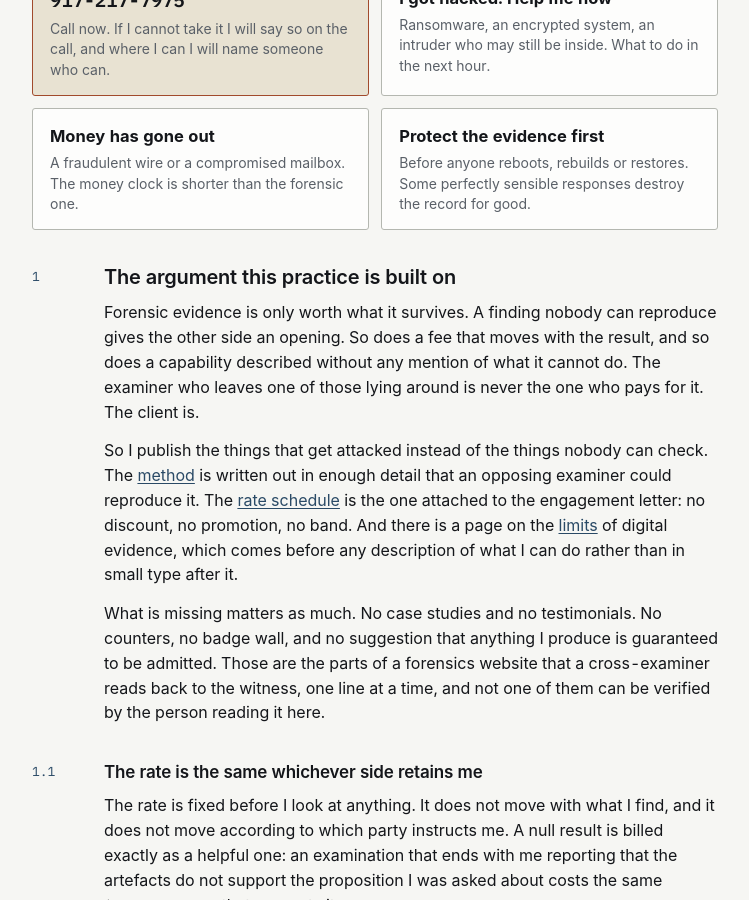
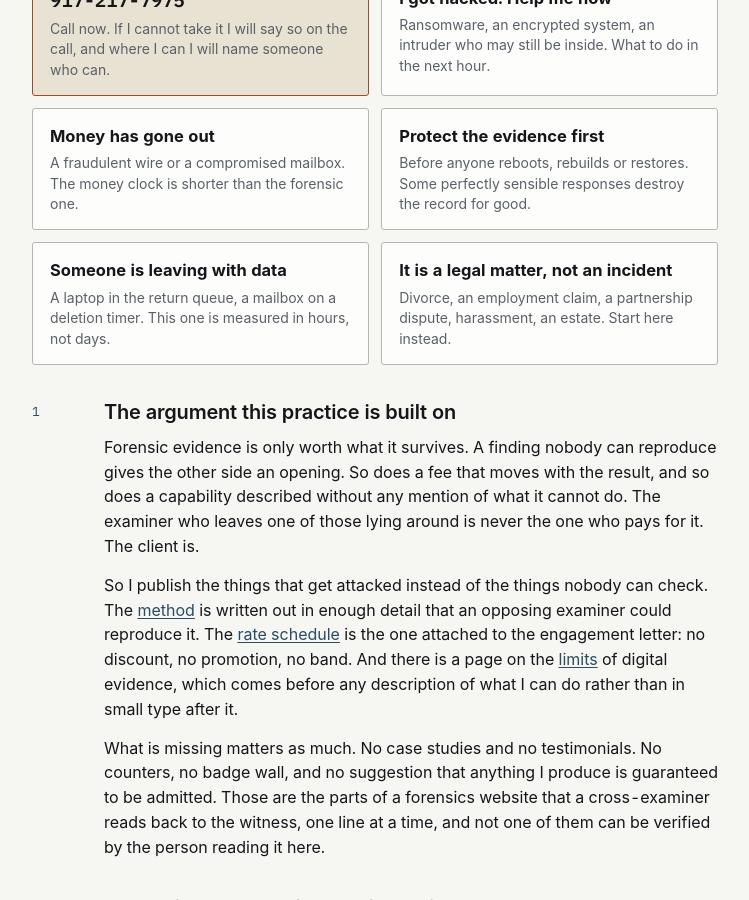
Before and after one commit to wirewalktech/forensics-wirewalk, a Jekyll site: the page built from index.html, in a window 1280 px wide and 900 px high, scrolled down 468 px. Shown: the whole window, without its empty margins (50-799 px from the left). Built offline with Jekyll 4.4.1, drawn with Linux system fonts in a browser that asks for light colours; some of the changed text lies outside the part shown.

Commit message:
Add the departing-employee and legal-matter entry buttons
Two routes that were missing. The departing-employee one because it is measured
in hours and reads as routine, so people wait. The legal-matter one because
somebody with a divorce or an employment claim does not belong in the emergency
lane at all, and giving them a way out of it is kinder than making them read
ransomware advice.

Co-Authored-By: Claude Opus 5 <noreply@anthropic.com>
Claude-Session: https://claude.ai/code/session_01QBpvzzUp6VUoSqtkPD9YXJ

```diff
--- a/index.html
+++ b/index.html
@@ -22,6 +22,10 @@ content_sha256: d3485f012d38f5cfbc079a3e178f91f602166dd3b628cf46ac058f7bf1d78c93
     <span>A fraudulent wire or a compromised mailbox. The money clock is shorter than the forensic one.</span></a>
   <a href="/emergency/#preserve"><b>Protect the evidence first</b>
     <span>Before anyone reboots, rebuilds or restores. Some perfectly sensible responses destroy the record for good.</span></a>
+  <a href="/emergency/#insider"><b>Someone is leaving with data</b>
+    <span>A laptop in the return queue, a mailbox on a deletion timer. This one is measured in hours, not days.</span></a>
+  <a href="/matters/"><b>It is a legal matter, not an incident</b>
+    <span>Divorce, an employment claim, a partnership dispute, harassment, an estate. Start here instead.</span></a>
 </div>
 
 <section class="cl"><span class="n">1</span>
```
Also changed, not shown: other parts of index.html (+1 -1 lines).
